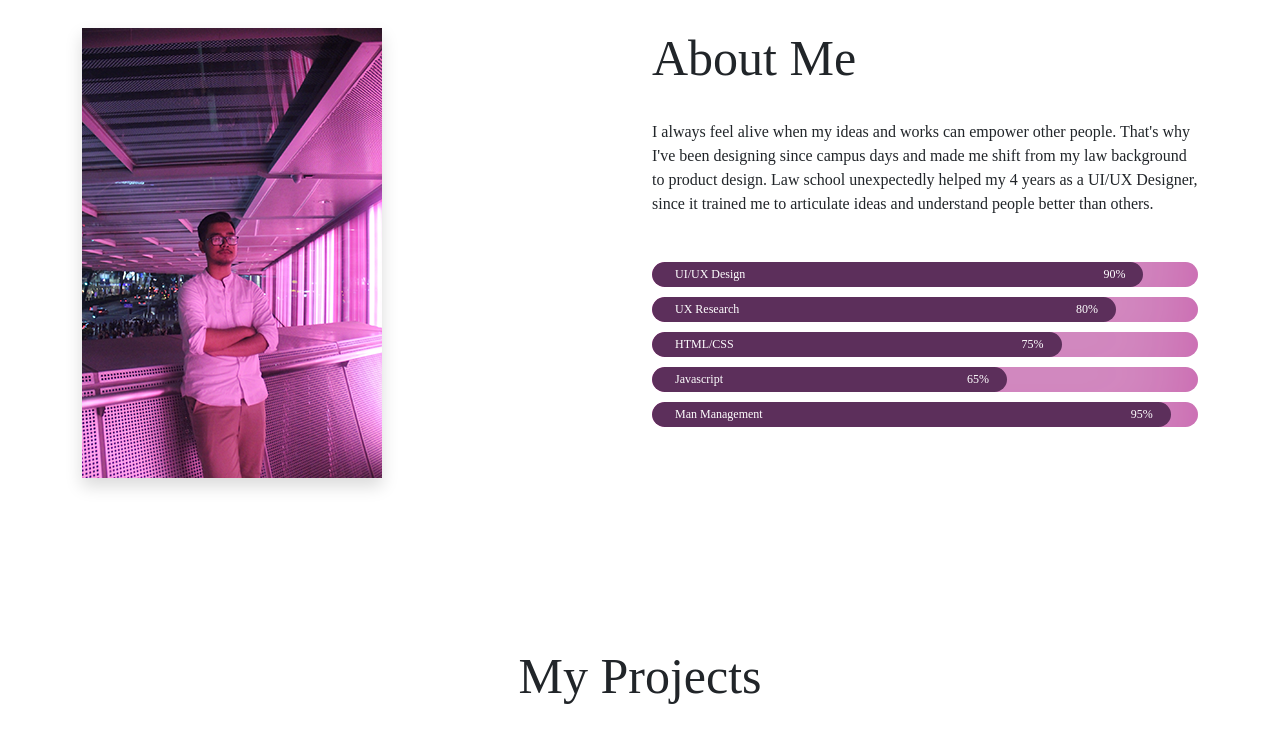
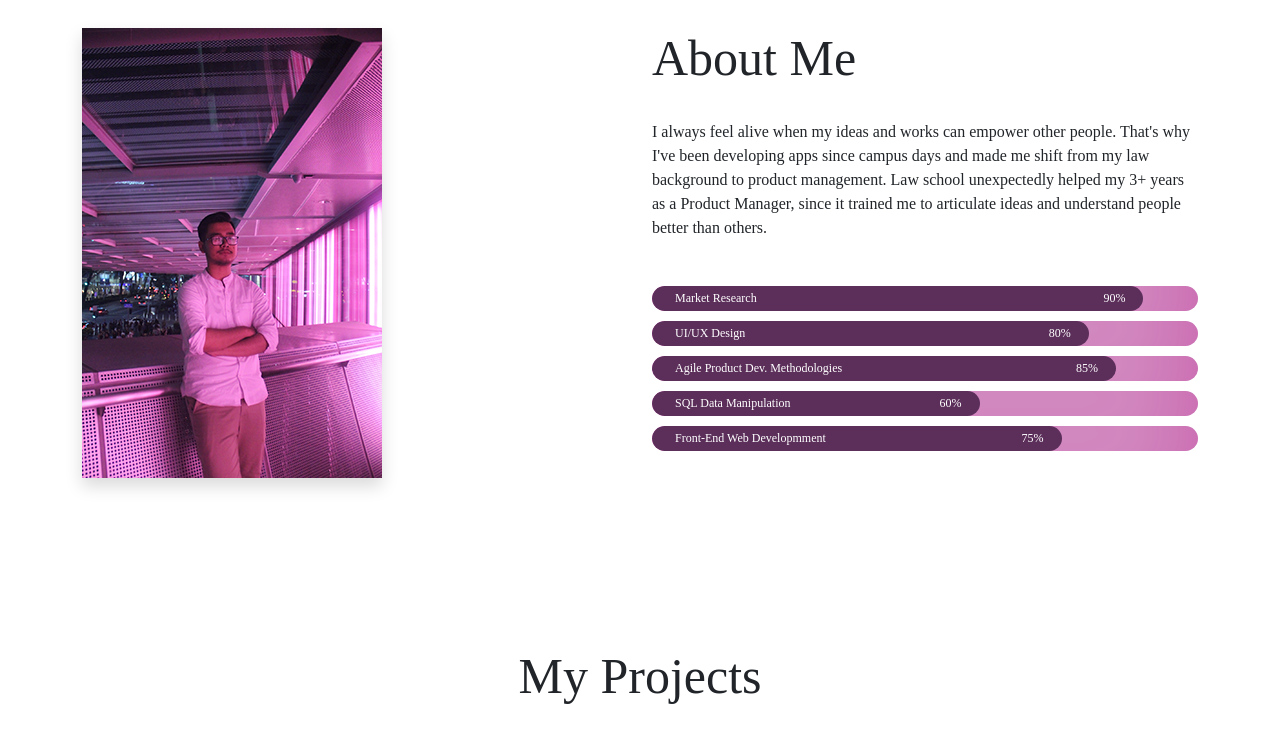
Before and after one commit to ibrahimbrata/Ibrahim-PM-Portfolio, a plain HTML site: page index.html in a window 1280 px wide. Shown: the part 900-1651 px from the top of the page. Drawn offline with nearby package versions, Linux system fonts and the light colour scheme.

Commit message:
Portfolio

```diff
--- a/index.html
+++ b/index.html
@@ -37,7 +37,7 @@
           <div class="col-lg-6 py-5 mr-auto">
             <h3>Hi! My name is</h3>
             <h1>Ibrahim Brata</h1>
-            <h6>and I'm a Product Design Lead</h6>
+            <h6>and I'm a Product Manager</h6>
           </div>
           <div class="middle py-5">
             <button class="btn btn2" onClick="
@@ -58,40 +58,40 @@
             <h2>About Me</h2>
             <br />
             <p style="font-family: 'Montserrat', 'Sans Serif'">
-              I always feel alive when my ideas and works can empower other people. That's why I've been designing since campus days and made me shift from my law background to product design. Law school unexpectedly helped my 4 years as a UI/UX Designer, since it trained me to articulate ideas and understand people better than others.
+              I always feel alive when my ideas and works can empower other people. That's why I've been developing apps since campus days and made me shift from my law background to product management. Law school unexpectedly helped my 3+ years as a Product Manager, since it trained me to articulate ideas and understand people better than others.
             </p>
             <div class="Bars">
               <table style="width:100%">
                 <tr>
                   <div class="progress">
                     <div class="pro-value1">
-                      <p>UI/UX Design <span class="percent">90%</span></p>
+                      <p>Market Research <span class="percent">90%</span></p>
                     </div>
                 </tr>
                 <tr>
                   <div class="progress">
                     <div class="pro-value2">
-                      <p>UX Research <span class="percent">80%</span></p>
+                      <p>UI/UX Design <span class="percent">80%</span></p>
                     </div>
                   </div>
                 </tr>
                 <tr>
                   <div class="progress">
                     <div class="pro-value3">
-                      <p>HTML/CSS <span class="percent">75%</span></p>
+                      <p>Agile Product Dev. Methodologies <span class="percent">85%</span></p>
                     </div>
                   </div>
                 </tr>
                 <tr>
                   <div class="progress">
                     <div class="pro-value4">
-                      <p>Javascript <span class="percent">65%</span></p>
+                      <p>SQL Data Manipulation <span class="percent">60%</span></p>
                     </div>
                 </tr>
                 <tr>
                   <div class="progress">
                     <div class="pro-value5">
-                      <p>Man Management <span class="percent">95%</span></p>
+                      <p>Front-End Web Developmment<span class="percent">75%</span></p>
                     </div>
                 </tr>
               </table>
@@ -157,7 +157,7 @@
   </div>
   <div class="social">
     <a href="https://www.behance.net/ibrahimbrata" id="links">Behance</a>
-    <a href="https://www.instagram.com/ibrahimbrata/?hl=id" id="links">Instagram</a>
+    <a href="https://ibrahimbrata.medium.com/" id="links">Medium</a>
   </div>
 </section>
 
--- a/style.css
+++ b/style.css
@@ -193,7 +193,7 @@ h6 {
     width: 0;
   }
   100% {
-    width: 85%;
+    width: 80%;
   }
 }
 @keyframes load3 {
@@ -201,7 +201,7 @@ h6 {
     width: 0;
   }
   100% {
-    width: 75%;
+    width: 85%;
   }
 }
 @keyframes load4 {
@@ -209,7 +209,7 @@ h6 {
     width: 0;
   }
   100% {
-    width: 65%;
+    width: 60%;
   }
 }
 @keyframes load5 {
@@ -217,7 +217,7 @@ h6 {
     width: 0;
   }
   100% {
-    width: 95%;
+    width: 75%;
   }
 }
 /*
```
